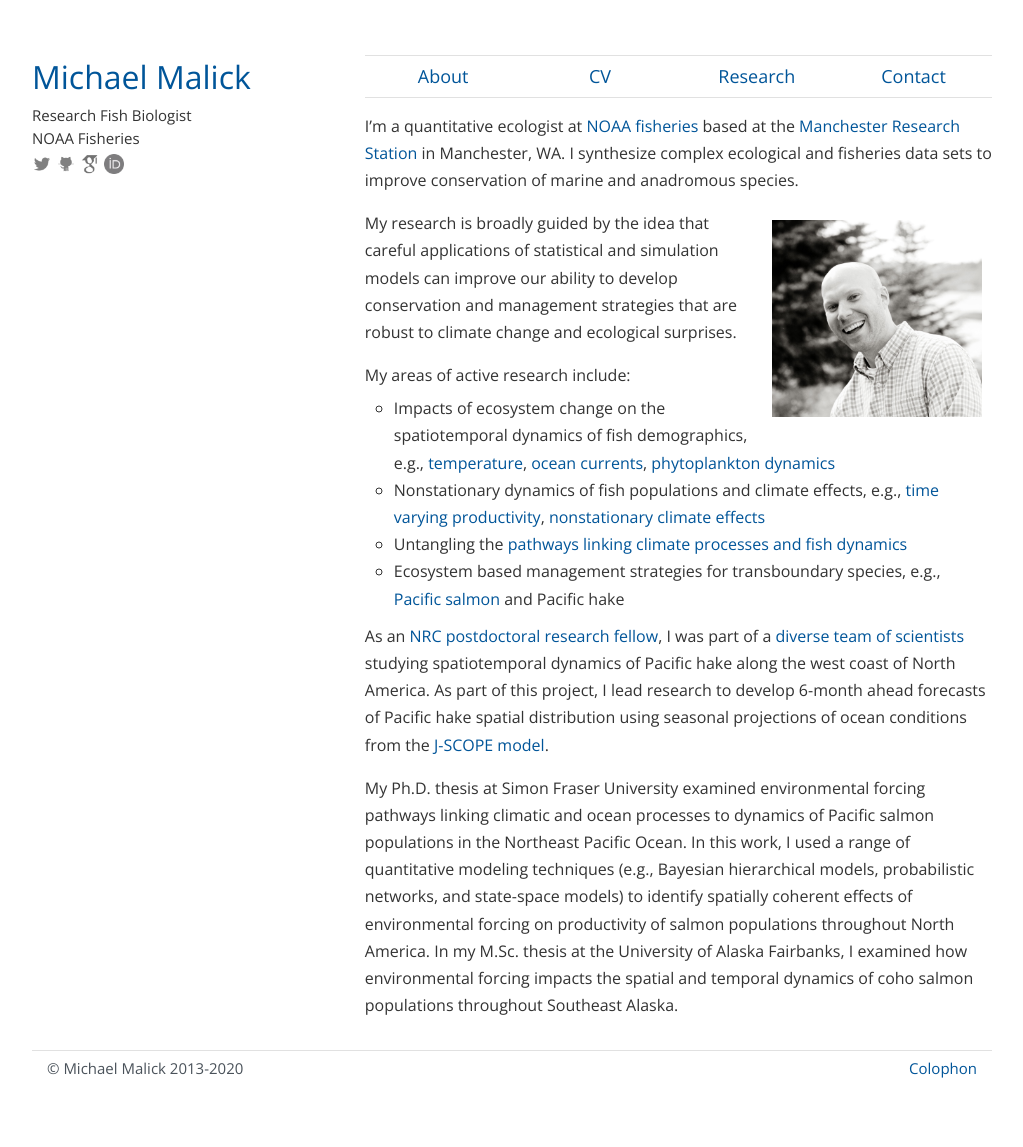
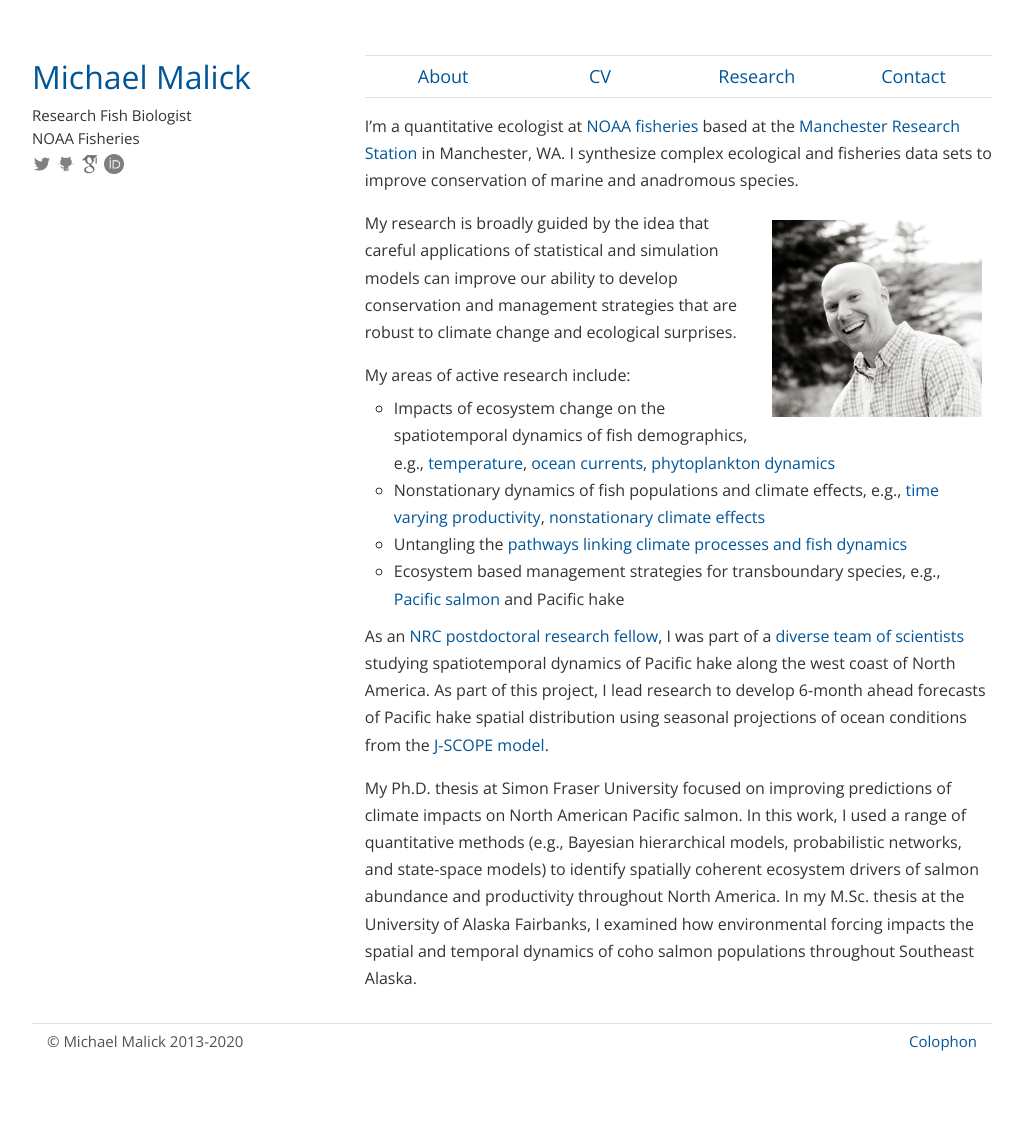
Before and after one commit to michaelmalick/michaelmalick.github.io, a Jekyll site: the page built from index.md, in a window 1280 px wide. Shown: the whole page, without its empty margins (128-1151 px from the left). Built offline with Jekyll 4.4.1, drawn with Linux system fonts in a browser that asks for light colours; after the commit the page ends 1120 px from its top, so only the background shows below that.

Commit message:
Update intro PhD text

```diff
--- a/index.md
+++ b/index.md
@@ -41,15 +41,14 @@ west coast of North America. As part of this project, I lead research to develop
 6-month ahead forecasts of Pacific hake spatial distribution using seasonal
 projections of ocean conditions from the [J-SCOPE model][JSCOPE1].
 
-My Ph.D. thesis at Simon Fraser University examined environmental forcing
-pathways linking climatic and ocean processes to dynamics of Pacific salmon
-populations in the Northeast Pacific Ocean. In this work, I used a range of
-quantitative modeling techniques (e.g., Bayesian hierarchical models,
-probabilistic networks, and state-space models) to identify spatially coherent
-effects of environmental forcing on productivity of salmon populations
-throughout North America. In my M.Sc. thesis at the University of Alaska
-Fairbanks, I examined how environmental forcing impacts the spatial and temporal
-dynamics of coho salmon populations throughout Southeast Alaska.
+My Ph.D. thesis at Simon Fraser University focused on improving predictions of
+climate impacts on North American Pacific salmon. In this work, I used a range
+of quantitative methods (e.g., Bayesian hierarchical models, probabilistic
+networks, and state-space models) to identify spatially coherent ecosystem
+drivers of salmon abundance and productivity throughout North America. In my
+M.Sc. thesis at the University of Alaska Fairbanks, I examined how environmental
+forcing impacts the spatial and temporal dynamics of coho salmon populations
+throughout Southeast Alaska.
 
 [NONSTAT]:  https://onlinelibrary.wiley.com/doi/abs/10.1111/fog.12469
 [HTEMP]:    https://www.int-res.com/abstracts/meps/v639/p185-197/
```
